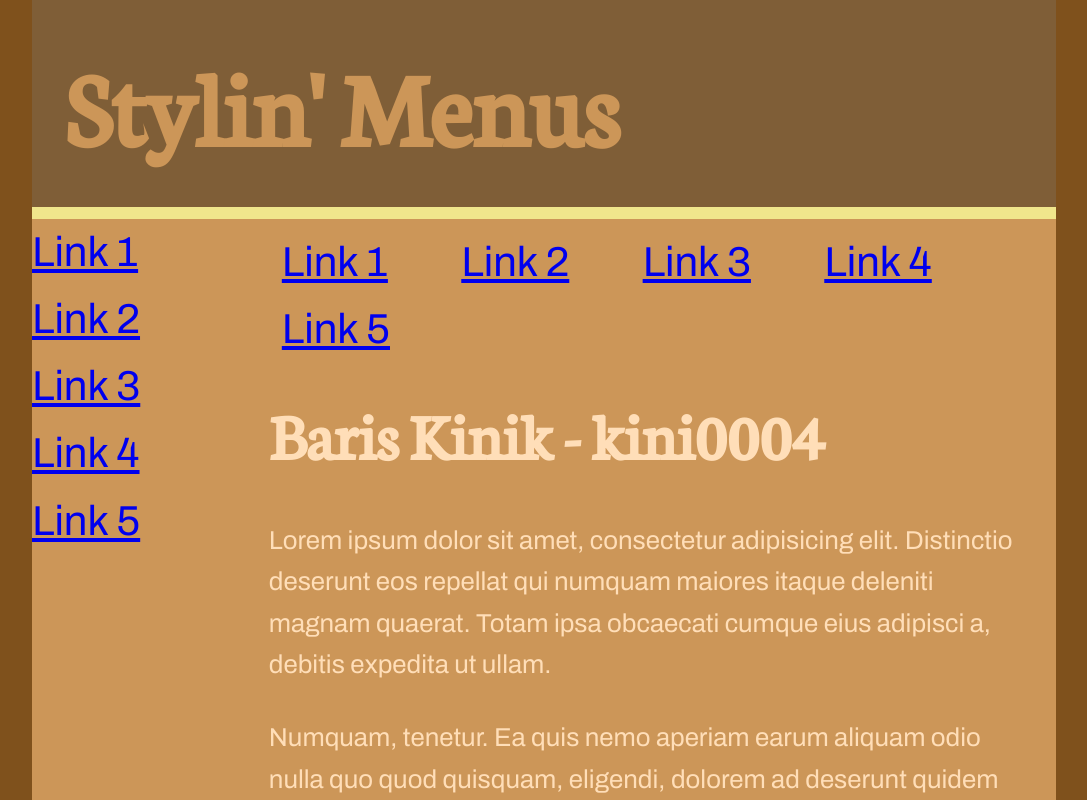
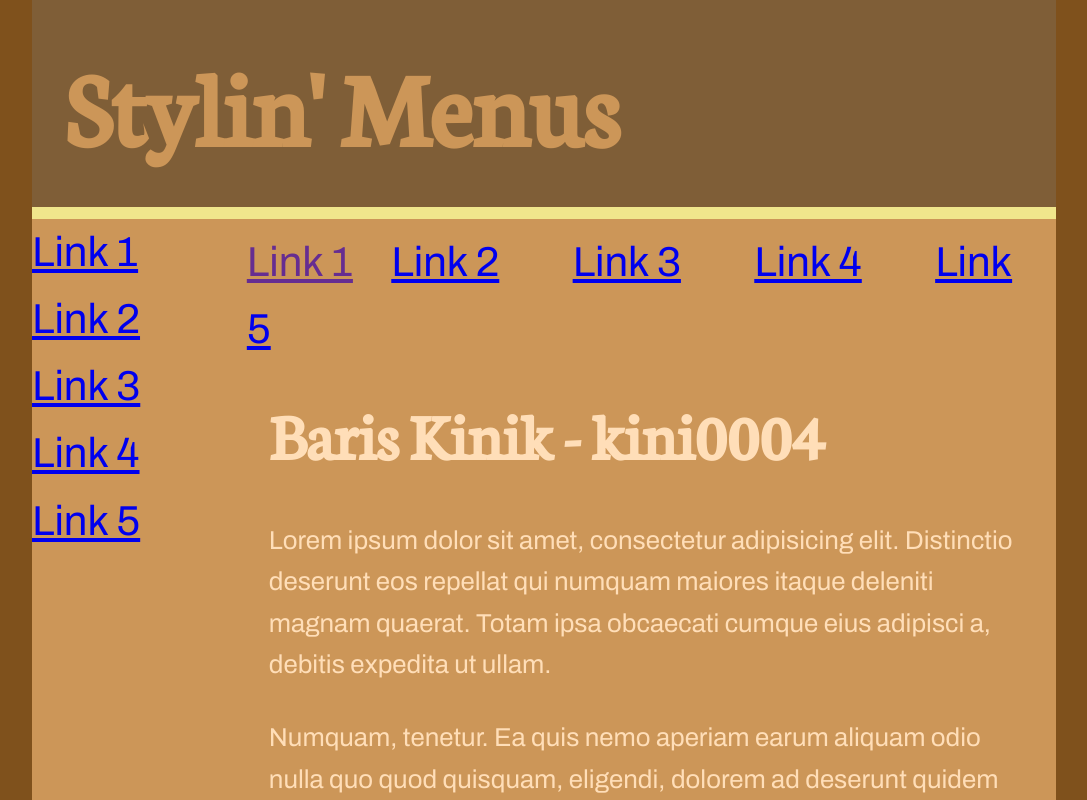
Before and after one commit to kini0004/Midterm_Project, a plain HTML site: page index.html in a window 1280 px wide. In both pictures the pointer is over the link 430 px from the left and 262 px from the top of the page. Shown: the top 800 px of the page, without its empty margins (96-1183 px from the left). Drawn offline with Linux system fonts and the light colour scheme.

Commit message:
Update menu.css

```diff
--- a/menu.css
+++ b/menu.css
@@ -74,8 +74,8 @@ header{
         }
         .menu-h a:hover,
         .menu-h a:active{
-          cursor: pointer;
-		  animation:bounceOut .4s linear;
+          color: #662d91;
+	  padding: 10px 0;
         }
 .menu-v{
     width: 20%;
```
